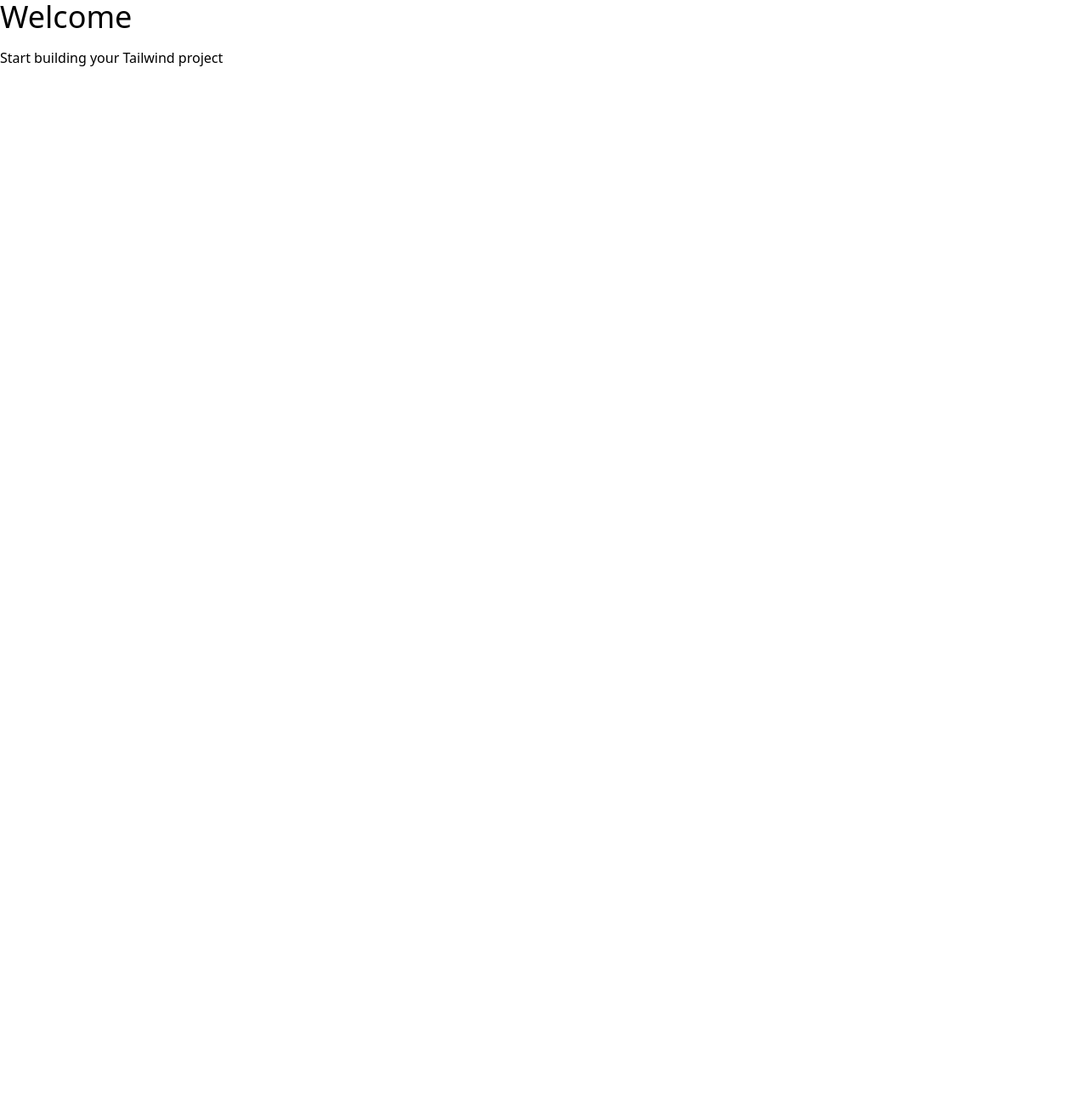
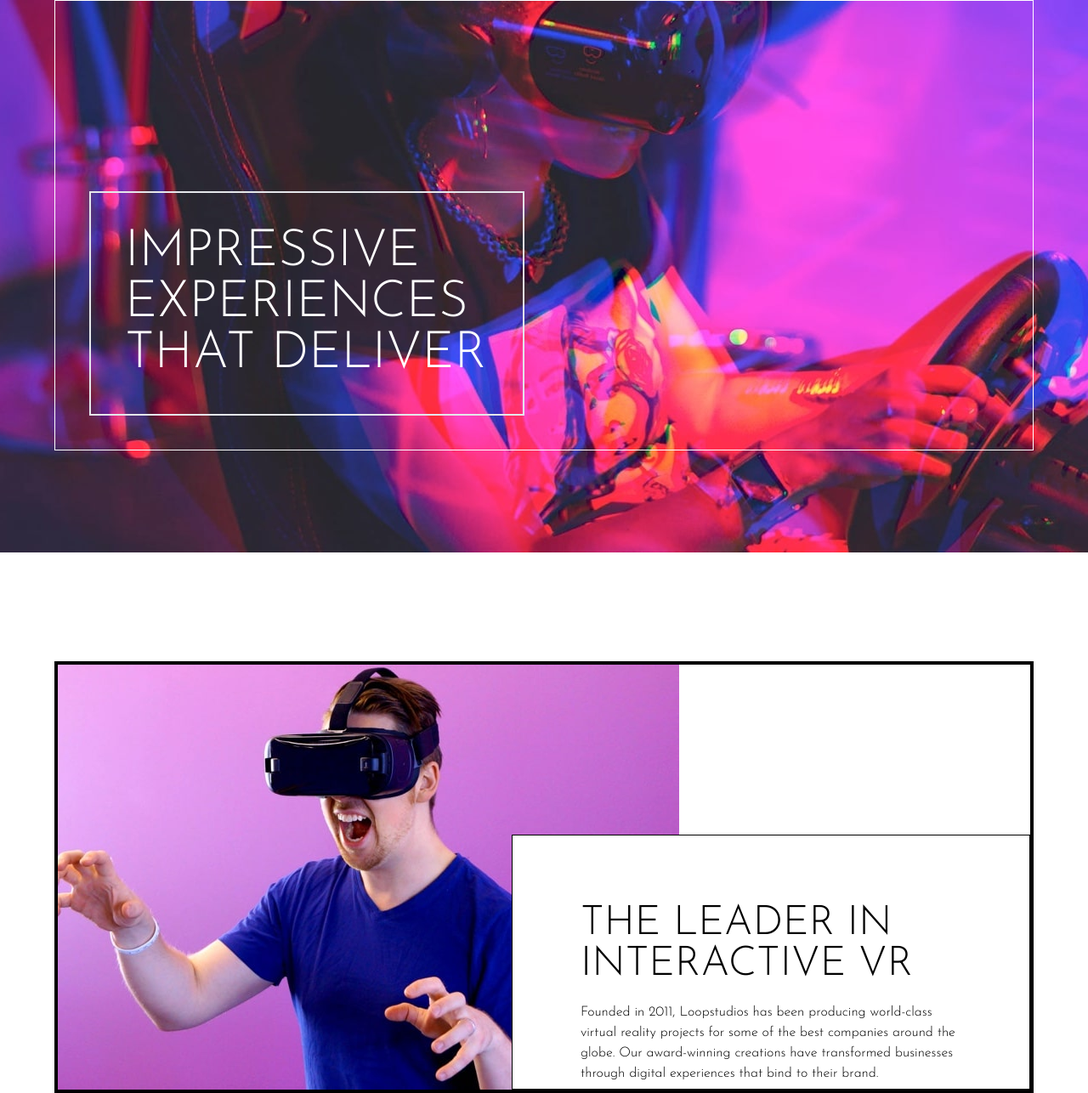
Before and after one commit to Joanf81/portfolio-loopstudios-website, a website: page index.html in a window 1280 px wide. Shown: the whole page at 85% size. Before the commit the page ends 800 px from the top, so only its background shows below. Drawn offline with Linux system fonts and the light colour scheme.

Commit message:
Added hero & description sections

```diff
--- a/index.html
+++ b/index.html
@@ -4,11 +4,49 @@
     <meta charset="UTF-8" />
     <meta http-equiv="X-UA-Compatible" content="IE=edge" />
     <meta name="viewport" content="width=device-width, initial-scale=1.0" />
+    <link rel="preconnect" href="https://fonts.googleapis.com" />
+    <link rel="preconnect" href="https://fonts.gstatic.com" crossorigin />
+    <link
+      href="https://fonts.googleapis.com/css2?family=Alata&family=Josefin+Sans:wght@300&display=swap"
+      rel="stylesheet"
+    />
     <link rel="stylesheet" href="css/style.css" />
     <title>Loopstudios</title>
   </head>
   <body>
-    <h1 class="text-4xl mb-4">Welcome</h1>
-    <p>Start building your Tailwind project</p>
+
+    <!-- Hero section -->
+    <section id="hero">
+      <div class="flex flex-col items-center w-screen h-[500px] mx-auto bg-hero-image-mobile bg-no-repeat bg-cover bg-center md:h-[650px] md:bg-top sm:bg-hero-image-desktop sm:bg-left">
+        <div class="border border-white flex flex-col w-full mx-24 max-w-6xl">
+          <div class="max-w-lg p-4 m-10 mt-48 border-2 text-4xl font-sans text-white uppercase md:mt-56 md:p-10 md:text-6xl">
+            <h1>Impressive experiences that deliver</h1>
+          </div>
+        </div>
+
+      </div>
+    </section>
+
+    <!-- Description section -->
+    <section id="description">
+      <div class="flex flex-col items-center mt-32">
+        <div class="flex flex-col w-full mx-24 max-w-6xl">
+          <div class="relative border-4 border-black">
+            <img src="images/desktop/image-interactive.jpg" alt="">
+            <div class="border border-black absolute bottom-0 right-0 h-3/5 p-20 bg-white">
+              <h2 class="max-w-md text-5xl uppercase text-black">
+                The leader in interactive VR
+              </h2>
+              <p class="mt-5 max-w-md">
+                Founded in 2011, Loopstudios has been producing world-class virtual reality projects for some of the best companies around the globe. Our award-winning creations have transformed businesses through digital experiences that bind to their brand.
+              </p>
+            </div>
+          </div>
+
+        </div>
+      </div>
+
+
+    </section>
   </body>
 </html>
--- a/tailwind.config.js
+++ b/tailwind.config.js
@@ -1,7 +1,20 @@
 module.exports = {
   content: ['./*.html'],
   theme: {
-    extend: {},
+    screens: {
+      'sm': '576px',
+      'md': '769px'
+    },
+    extend: {
+      fontFamily: {
+        sans: ['Josefin Sans', 'sans-serif'],
+        alata: ['Alata'],
+      },
+      backgroundImage: {
+        'hero-image-desktop': "url('/images/desktop/image-hero.jpg')",
+        'hero-image-mobile': "url('/images/mobile/image-hero.jpg')"
+      }
+    },
   },
   plugins: [],
 }
```
Also changed, not shown: css/style.css, input.css (line endings or trailing spaces).
